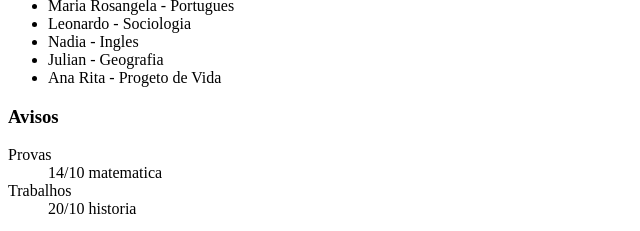
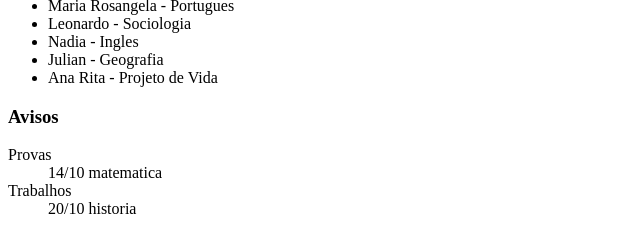
Before and after one commit to Dyafra/matematica2.01.github.io, a plain HTML site: page index.html in a window 1280 px wide. Shown: the part 1216-1447 px from the top of the page, 0-640 px from the left. Drawn offline with Linux system fonts and the light colour scheme.

Commit message:
Update index.html

```diff
--- a/index.html
+++ b/index.html
@@ -70,7 +70,7 @@
   <li> Leonardo - Sociologia </li>
   <li> Nadia - Ingles </li>
   <li> Julian - Geografia </li>
-  <li> Ana Rita - Progeto de Vida </li>
+  <li> Ana Rita - Projeto de Vida </li>
 </ul>
 
 
```
